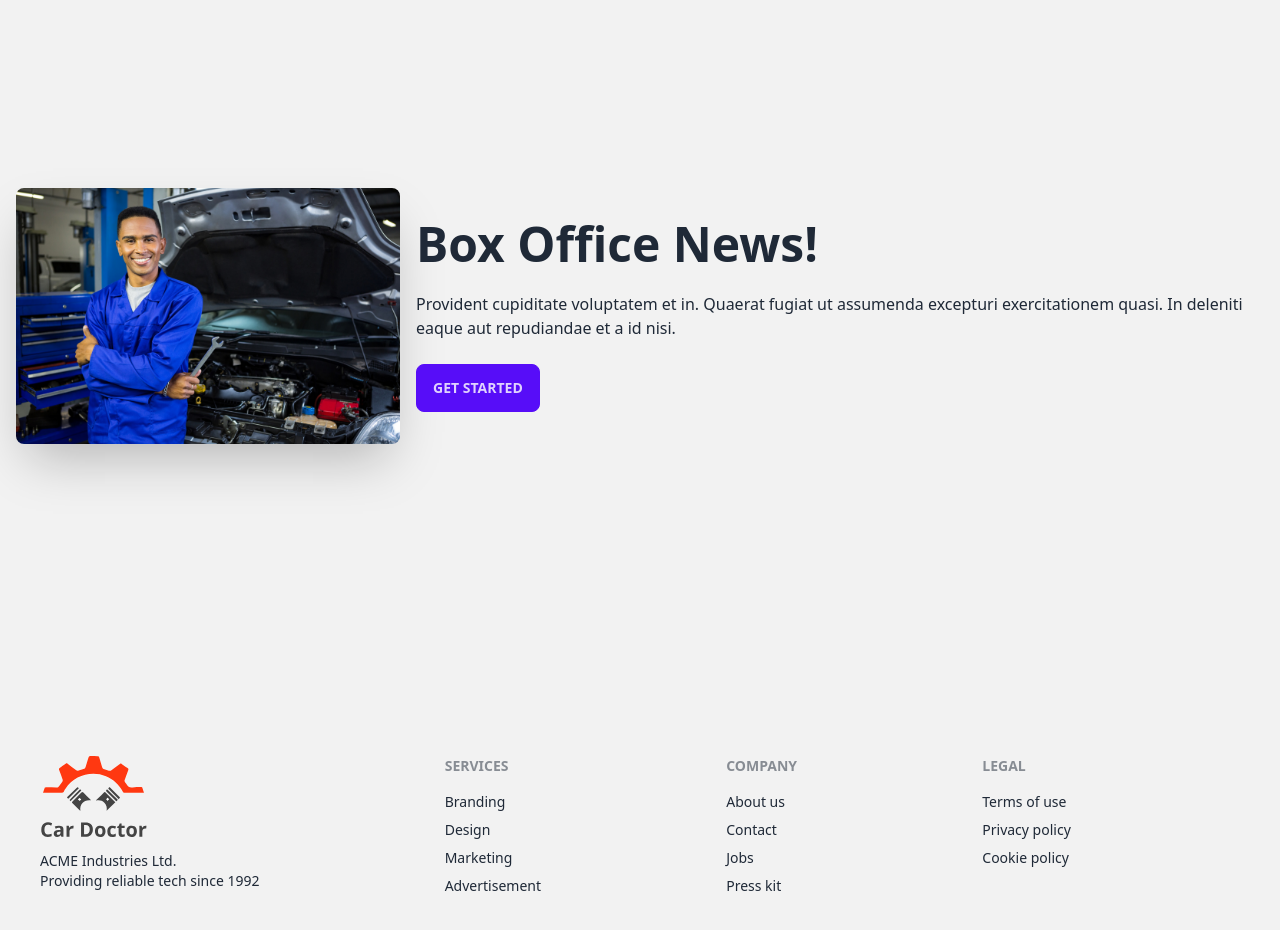
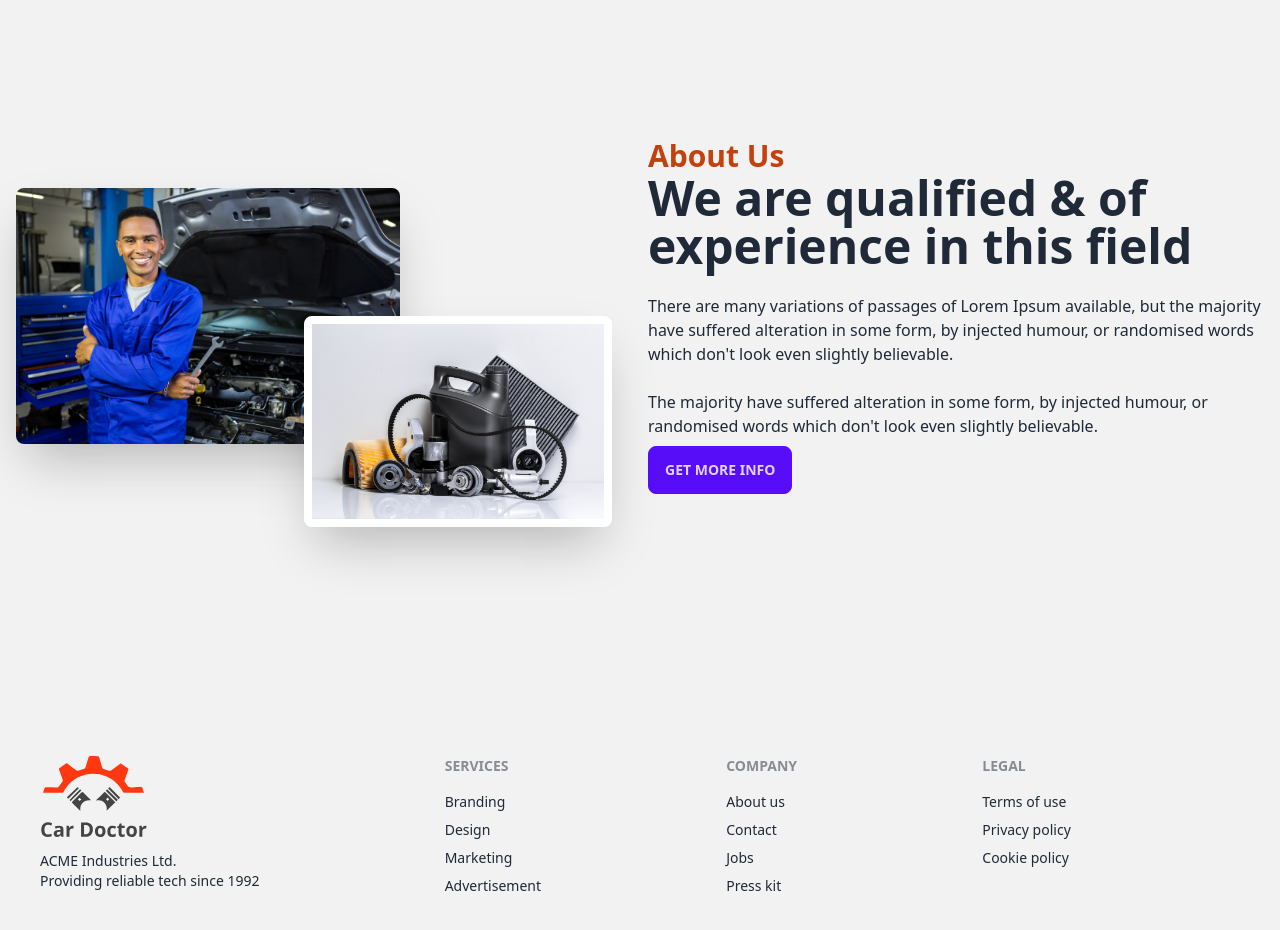
Before and after one commit to SifatNiloy/car-doctor-client, a React (Vite) app: page / in a window 1280 px wide. Shown: the part 1080-2010 px from the top of the page. Built offline with nearby package versions, Linux system fonts and the light colour scheme.

Commit message:
about section

```diff
--- a/src/pages/Home/About/About.jsx
+++ b/src/pages/Home/About/About.jsx
@@ -6,15 +6,31 @@
   return (
     <div className="hero min-h-screen bg-base-200">
       <div className="hero-content flex-col lg:flex-row">
-        <img src={person} className="max-w-sm rounded-lg shadow-2xl" />
-        <div>
-          <h1 className="text-5xl font-bold">Box Office News!</h1>
+        <div className="lg:w-1/2 relative">
+          <img src={person} className="max-w-sm w-3/4 rounded-lg shadow-2xl" />
+          <img
+            src={parts}
+            className="max-w-sm w-1/2 absolute right-5 top-1/2 border-white border-8 rounded-lg shadow-2xl"
+          />
+        </div>
+        <div className="lg:w-1/2">
+          <h3 className="text-3xl text-orange-700 font-bold">About Us</h3>
+          <h1 className="text-5xl font-bold">
+            We are qualified & of experience in this field
+          </h1>
           <p className="py-6">
-            Provident cupiditate voluptatem et in. Quaerat fugiat ut assumenda
-            excepturi exercitationem quasi. In deleniti eaque aut repudiandae et
-            a id nisi.
+            There are many variations of passages of Lorem Ipsum available, but
+            the majority have suffered alteration in some form, by injected
+            humour, or randomised words which don't look even slightly
+            believable.
           </p>
-          <button className="btn btn-primary">Get Started</button>
+          <p className="pb-2">
+            The majority have suffered alteration in some form, by injected
+            humour, or randomised words which don't look even slightly
+            believable.
+          </p>
+
+          <button className="btn btn-primary">Get More Info</button>
         </div>
       </div>
     </div>
```
